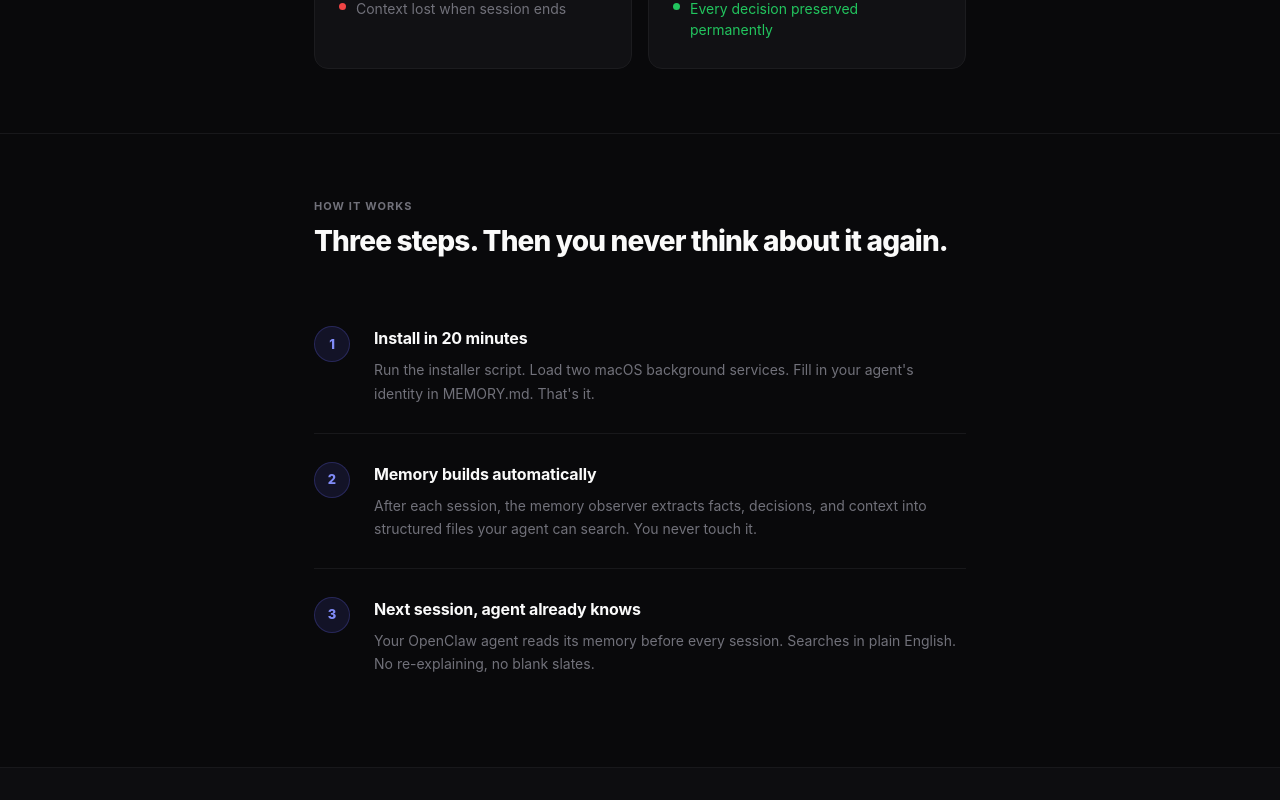
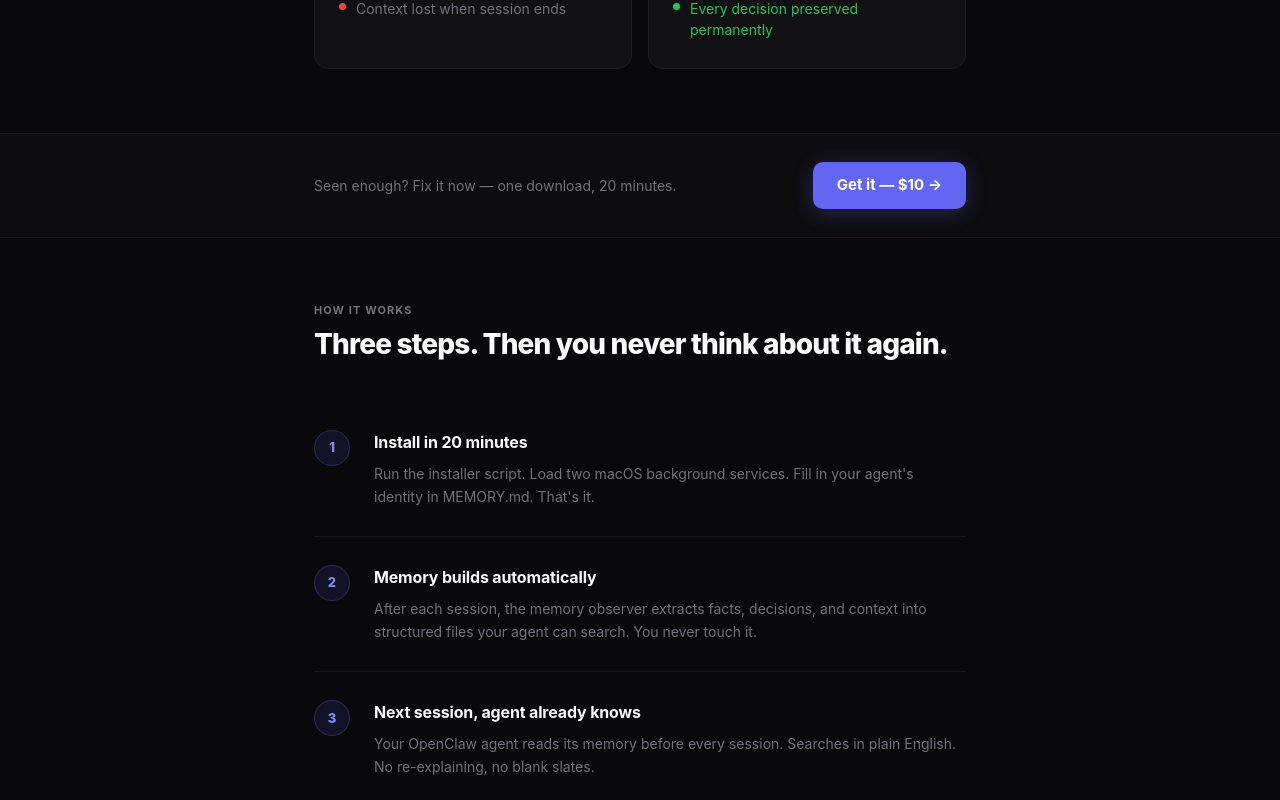
Before and after one commit to marcoiaq/agent-memory-kit, a Next.js app: page / in a window 1280 px wide. Shown: the part 1660-2460 px from the top of the page. Built offline with nearby package versions, Linux system fonts and the light colour scheme.

Commit message:
ux: add CTA after before/after section + creator credibility FAQ entry

```diff
--- a/app/page.tsx
+++ b/app/page.tsx
@@ -496,6 +496,18 @@ export default function Home() {
         </div>
       </div>
 
+      {/* POST-BEFORE-AFTER CTA — catch buyers sold by the comparison */}
+      <div style={{padding:'28px 0', borderBottom:'1px solid #18181b', background:'#0d0d10'}}>
+        <div className="wrap" style={{display:'flex', alignItems:'center', justifyContent:'space-between', gap:'20px', flexWrap:'wrap'}}>
+          <p style={{fontSize:'14px', color:'#71717a', lineHeight:'1.5', margin:0}}>
+            Seen enough? Fix it now — one download, 20 minutes.
+          </p>
+          <a href="/api/create-checkout" className="cta-main" style={{flexShrink:0, fontSize:'15px', padding:'12px 24px'}}>
+            Get it — $10 →
+          </a>
+        </div>
+      </div>
+
       {/* HOW IT WORKS */}
       <div className="how-it-works">
         <div className="wrap">
@@ -675,6 +687,10 @@ export default function Home() {
               <div className="faq-q">What&apos;s OpenClaw and do I need it?</div>
               <div className="faq-a">OpenClaw is a Claude-powered AI agent framework for Mac. Agent Memory Kit is an add-on for it. If you don&apos;t have OpenClaw yet, get it at <a href="https://openclaw.ai" target="_blank" rel="noopener noreferrer" style={{color:'#818cf8', textDecoration:'underline', textDecorationColor:'rgba(129,140,248,0.4)', textUnderlineOffset:'2px'}}>openclaw.ai</a> first.</div>
             </div>
+            <div className="faq-item">
+              <div className="faq-q">Who built this?</div>
+              <div className="faq-a">Agent Memory Kit was built by <a href="https://x.com/alfredmarktr" target="_blank" rel="noopener noreferrer" style={{color:'#818cf8', textDecoration:'underline', textDecorationColor:'rgba(129,140,248,0.4)', textUnderlineOffset:'2px'}}>@alfredmarktr</a> — a developer who runs OpenClaw daily on a Mac mini and got tired of re-explaining the same context every session. This kit is the exact setup running in production. Questions? Reach out on X.</div>
+            </div>
           </div>
         </div>
       </div>
```
